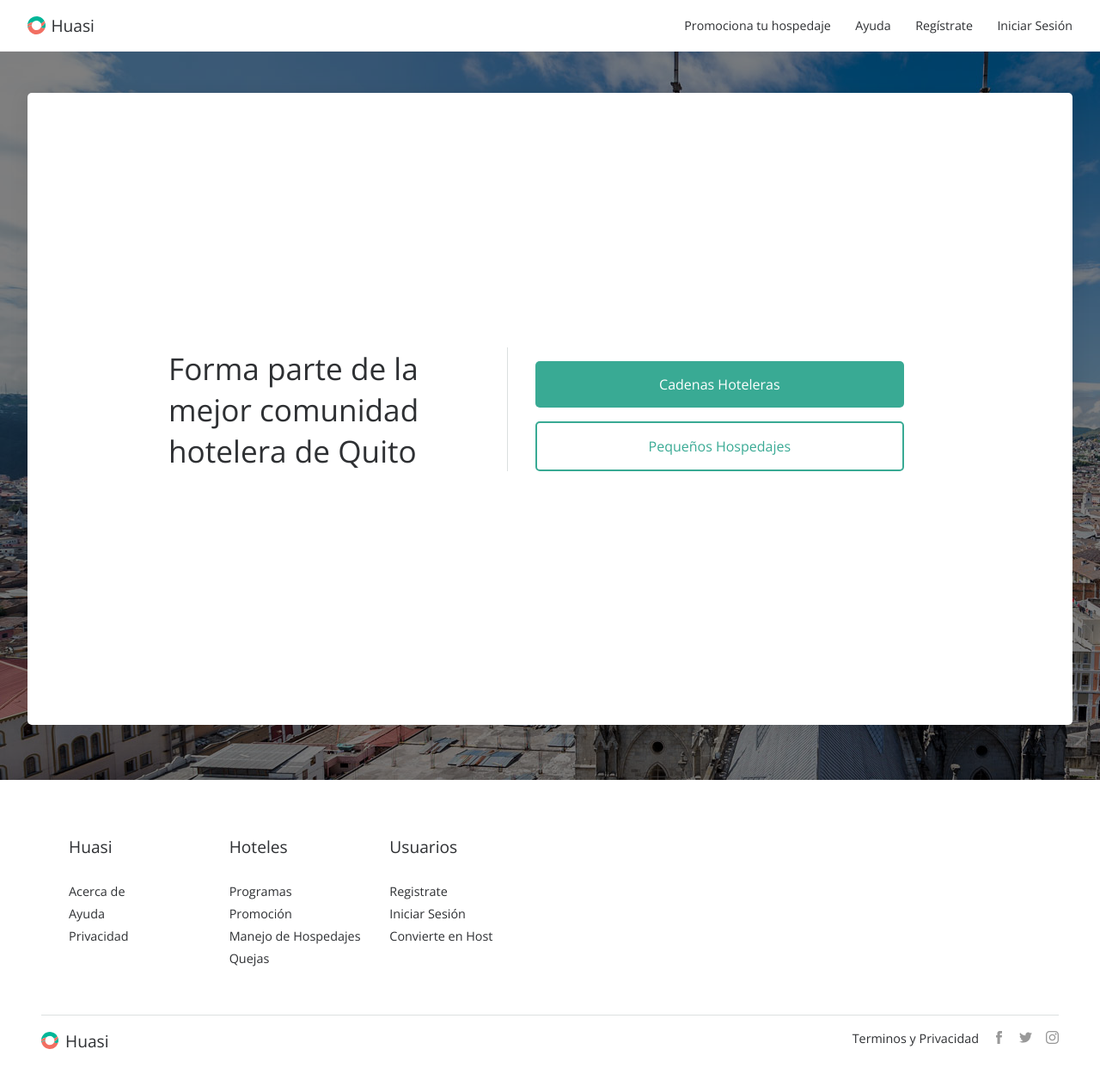
After one commit to guoyu07/Huasi, a PHP site: page /promHospedaje.php in a window 1280 px wide. The commit adds this page. Shown: the whole page at 86% size. Run offline with PHP 8.4, Linux system fonts and the light colour scheme; some libraries are stand-ins or nearby versions.

Commit message:
promHospedaje & updates

```diff
--- /dev/null
+++ b/promHospedaje.php
@@ -0,0 +1,100 @@
+
+<!DOCTYPE html>
+<html>
+<head>
+  <meta charset="utf-8">
+  <meta name="viewport" content="width=device-width, initial-scale=1">
+  <title>Huasi | Style Guidelines</title>
+  <!--favicon-->
+  <link rel="shortcut icon" href="favicon.ico" type="image/x-icon">
+  <link rel="icon" href="favicon.ico" type="image/x-icon">
+  <!--Resetear css de los navegadores-->
+  <link rel="stylesheet" href="style/normalize.css">
+  <!--Fuente para el proyecto-->
+  <link href='https://fonts.googleapis.com/css?family=Open+Sans:400,300,600,300italic' rel='stylesheet' type='text/css'>
+  <!--<link rel="stylesheet" href="//code.jquery.com/ui/1.12.1/themes/smoothness/jquery-ui.css">-->
+  <!-- Estilos base-->
+  <link rel="stylesheet" href="style/huasi.css">
+</head>
+<body>
+  <!--Menu de navegación-->
+  <div class="main-header">
+    <div class="header-logo">
+      <a href="../">
+        <?php echo file_get_contents("img/logo.svg");?>
+        <h2>Huasi</h2>
+      </a>
+    </div>
+    <div class="nav main-nav">
+      <a href="#"><div>Promociona tu hospedaje</div></a>
+      <a href="#"><div>Ayuda</div></a>
+      <a href="#"><div>Regístrate</div></a>
+      <a href="login.php"><div>Iniciar Sesión</div></a>
+    </div>
+  </div>
+
+  <!-- Wrapper-->
+  <div class="wrapper-prom">
+    <div class="flex f-colum col-12 container">
+      <div class="card-container all-middle f-row full-height">
+        <div class="all-middle col-4">
+          <h2 class="caption-title">Forma parte de la mejor comunidad hotelera de Quito</h2>
+        </div>
+        <div class="col-5">
+          <div class="form">
+              <button type="button" name="button" class="btn btn-submit">Cadenas Hoteleras</button>
+              <button type="button" name="button" class="btn btn-secondary">Pequeños Hospedajes</button>
+          </div>
+
+        </div>
+      </div>
+    </div>
+  </div>
+
+  <!--Main Footer-->
+  <div class="main-footer">
+    <div class="foot-section">
+      <div class="col-2">
+        <h2 class="subtitle">Huasi</h2>
+        <a href=""><p>Acerca de</p></a>
+        <a href=""><p>Ayuda</p></a>
+        <a href=""><p>Privacidad</p></a>
+      </div>
+      <div class="col-2">
+        <h2 class="subtitle">Hoteles</h2>
+        <a href=""><p>Programas</p></a>
+        <a href=""><p>Promoción</p></a>
+        <a href=""><p>Manejo de Hospedajes</p></a>
+        <a href=""><p>Quejas</p></a>
+      </div>
+      <div class="col-2">
+        <h2 class="subtitle">Usuarios</h2>
+        <a href=""><p>Registrate</p></a>
+        <a href=""><p>Iniciar Sesión</p></a>
+        <a href=""><p>Convierte en Host</p></a>
+      </div>
+    </div>
+    <div class="foot-section">
+      <div>
+        <img src="img/logo.svg" alt="logo">
+        <h2 class="subtitle">Huasi</h2>
+      </div>
+      <div>
+        <a href="#"><p>Terminos y Privacidad</p></a>
+        <a href="#">
+          <?php echo file_get_contents("img/svg/facebook.svg");?>
+        </a>
+        <a href="#">
+          <?php echo file_get_contents("img/svg/twitter.svg");?>
+        </a>
+        <a href="#">
+          <?php echo file_get_contents("img/svg/instagram.svg");?>
+        </a>
+      </div>
+    </div>
+  </div>
+  <script src="https://ajax.googleapis.com/ajax/libs/jquery/1.12.4/jquery.min.js"></script>
+  <script src="https://ajax.googleapis.com/ajax/libs/jqueryui/1.11.4/jquery-ui.min.js"></script>
+  <!--<script src="js/jquery.js"></script>-->
+</body>
+</html>
--- a/style/huasi.css
+++ b/style/huasi.css
@@ -335,6 +335,11 @@ p{
 .title{
   font-size: 1.9em;
   font-weight: 600;
+}
+
+.caption-title{
+  font-size: 2.2em;
+  font-weight: 300;
 }
 
 .sec-title{
@@ -1084,6 +1089,27 @@ background-image: url("../img/fondo.jpg");
 }
 
 
+/***********************
+-----Prom-Hospedaje-----
+***********************/
+
+.wrapper-prom{
+  box-shadow: inset 0 0 0 1000px rgba(0,0,0,.5);
+  background-image: url("../img/panecillo.jpg");
+}
+
+.wrapper-prom .container{
+  padding-top: 2em;
+}
+
+.wrapper-prom .container .col-4{
+  border-right: 1px solid #dbe0e0;
+}
+
+.wrapper-prom .container .col-5 button{
+  border-radius: 5px;
+}
+
 
 
 
```
